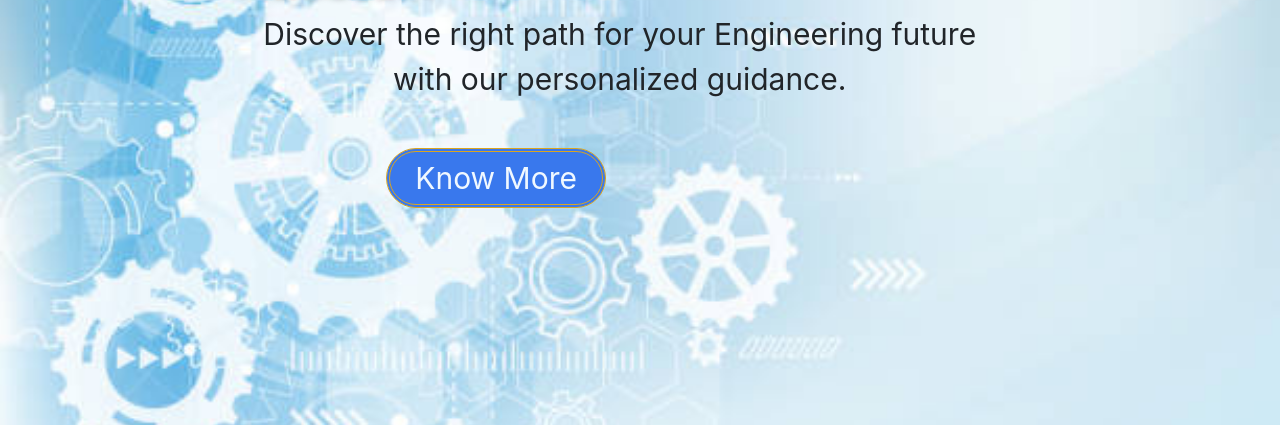
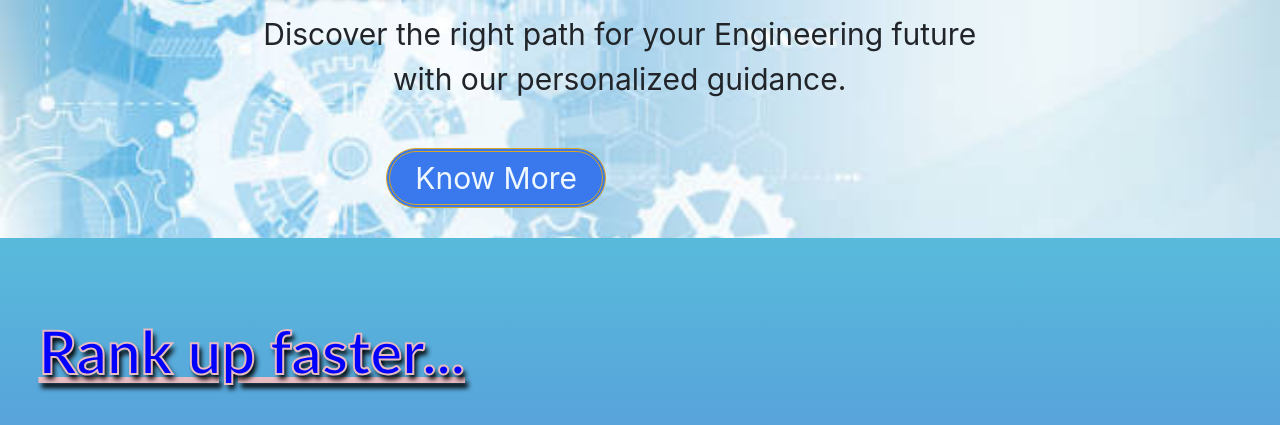
Before and after one commit to sumanaidu19/Career_guidance, a plain HTML site: page index.html in a window 1280 px wide. Shown: the part 301-726 px from the top of the page. Drawn offline with nearby package versions, Linux system fonts and the light colour scheme.

Commit message:
Update style.css

```diff
--- a/style.css
+++ b/style.css
@@ -41,12 +41,13 @@ a{
 }
 
 .page1{
-    height:100vh;
+    height:100%;
     width: 100%;
     background-image: url('./images/backgroundpage1.jpg');
     background-repeat: no-repeat;
     background-size: cover;
     z-index: 10;
+    padding-bottom:30px;
 }
 .page1 .slogan{
     padding-top: 12%;
@@ -374,7 +375,7 @@ p .line{
     text-align: center;
 }
 .contact-form{
-    height: 80vh;
+    height: 80%;
     width: 35%;
     border-radius: 10%;
     padding-left: 5%;
```
